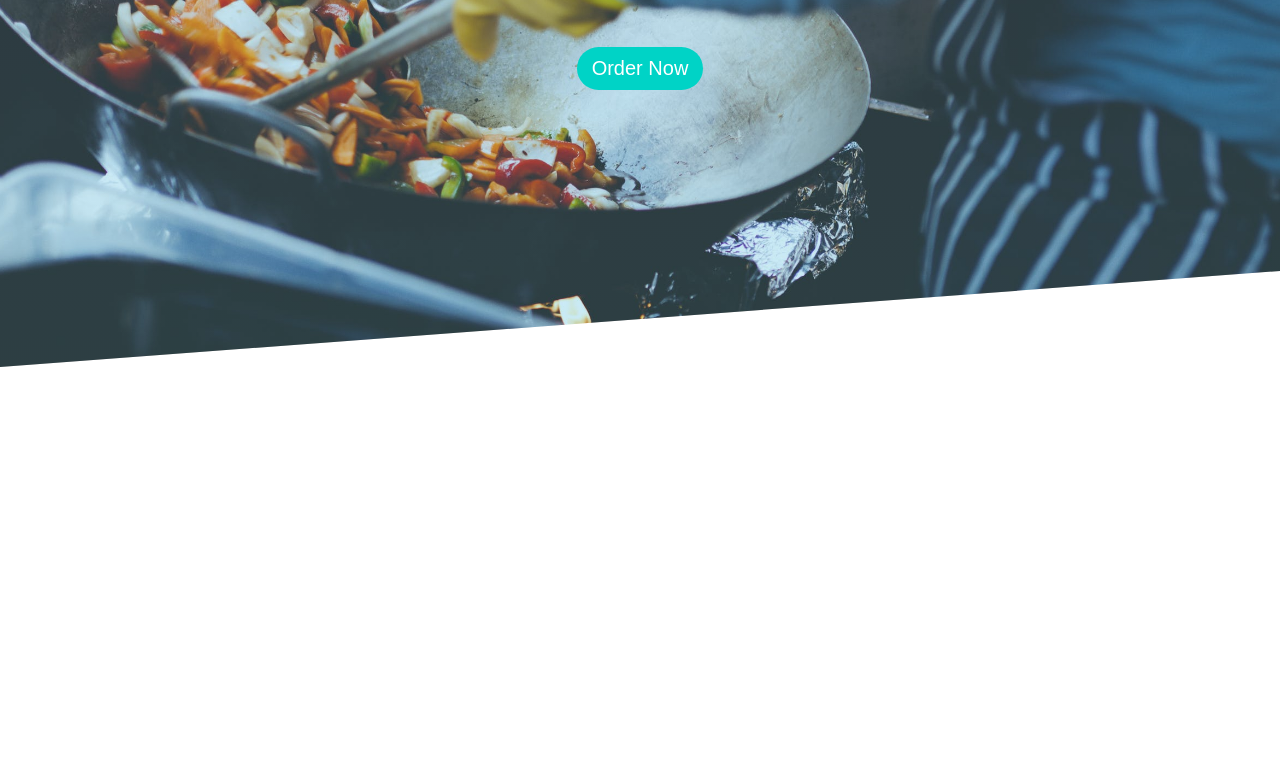
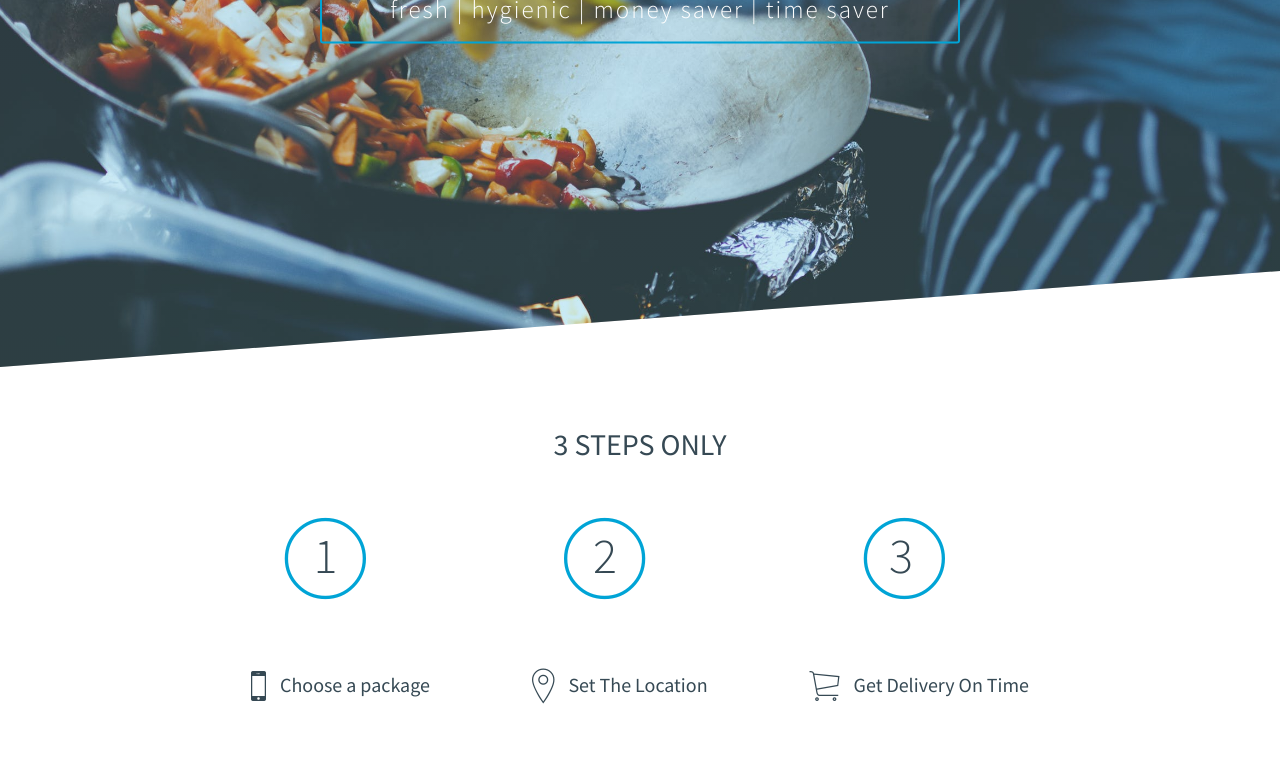
Before and after one commit to momitrahman/lunchbox, a plain HTML site: page index.html in a window 1280 px wide. Shown: the part 433-1206 px from the top of the page. Before the commit the page ends 800 px from the top, so only its background shows below. Drawn offline with nearby package versions, Linux system fonts and the light colour scheme.

Commit message:
Done WORK-STEPS

```diff
--- a/css/style.css
+++ b/css/style.css
@@ -54,34 +54,69 @@ body {
       display: inline-block; }
   .header__navigation {
     font-size: 2rem; }
+    .header__navigation li {
+      list-style: none;
+      display: inline-block; }
     .header__navigation a:link,
     .header__navigation a:visited {
       text-decoration: none;
       color: inherit;
       display: inline-block;
       margin-left: 1rem; }
+    .header__navigation button {
+      font-size: 2rem;
+      font-weight: 300; }
 
 .info {
   position: absolute;
   top: 45%;
   left: 50%;
   transform: translate(-50%, -50%);
-  text-align: center; }
+  text-align: center;
+  border: 2px solid #00a4d6;
+  border-radius: 3px; }
   .info__title {
     font-size: 4rem;
     font-weight: 300;
     letter-spacing: 0.3rem;
     text-transform: uppercase;
-    border-top: 2px solid #00a4d6;
     padding: 1rem; }
   .info__subtitle {
     font-size: 2.5rem;
     font-weight: 300;
     letter-spacing: 0.2rem;
     text-transform: lowercase;
-    border-bottom: 2px solid #00a4d6;
     padding: 1rem; }
-  .info button {
-    font-size: 2rem;
-    font-weight: 300;
-    margin-top: 5rem; }
+
+.works {
+  margin: 5rem 20rem;
+  text-align: center; }
+  .works__title {
+    font-size: 3rem;
+    text-transform: uppercase; }
+  .works__steps {
+    display: flex;
+    justify-content: space-around;
+    align-items: center; }
+    .works__steps .works-step {
+      text-align: center; }
+      .works__steps .works-step--logo {
+        position: relative;
+        margin-right: 3rem; }
+        .works__steps .works-step--logo i {
+          display: block;
+          font-size: 10rem;
+          color: #00a4d6; }
+        .works__steps .works-step--logo span {
+          display: block;
+          position: absolute;
+          top: 22%;
+          left: 42%;
+          font-size: 5rem;
+          font-weight: 300; }
+      .works__steps .works-step--info {
+        font-size: 2rem; }
+        .works__steps .works-step--info i {
+          font-size: calc(100% + 2rem);
+          margin-right: 1rem;
+          vertical-align: middle; }
--- a/index.html
+++ b/index.html
@@ -12,6 +12,7 @@
 </head>
 
 <body>
+  <!-- HOME start -->
   <div class="home">
     <header class="header">
       <div class="header__title">
@@ -21,19 +22,63 @@
       </div>
 
       <nav class="header__navigation">
-        <a href="#">Package</a>
-        <a href="#">Contact</a>
+        <li>
+          <a href="#">Package</a>
+        </li>
+        <li>
+          <a href="#">Contact</a>
+        </li>
+        <button class="btn btn-p">Order Now</button>
       </nav>
     </header>
+
 
     <div class="info">
       <h1 class="info__title">
         <span>Eat Homemade Lunch At Your Place</span>
       </h1>
       <p class="info__subtitle">fresh | hygienic | money saver | time saver </p>
-      <button class="btn btn-p">Order Now</button>
     </div>
   </div>
+  <!-- HOME End -->
+
+  <!-- WORKS Start -->
+  <div class="works">
+    <div class="works__title">3 Steps Only</div>
+    <div class="works__steps">
+      <div class="works-step">
+        <div class="works-step--logo">
+          <i class="ion-ios-circle-outline rel"></i>
+          <span class="abs">1</span>
+        </div>
+        <div class="works-step--info">
+          <i class="ion-iphone"></i>
+          <span>Choose a package</span>
+        </div>
+      </div>
+      <div class="works-step">
+        <div class="works-step--logo">
+          <i class="ion-ios-circle-outline"></i>
+          <span>2</span>
+        </div>
+        <div class="works-step--info">
+          <i class="ion-ios-location-outline"></i>
+          <span>Set The Location</span>
+        </div>
+      </div>
+      <div class="works-step">
+        <div class="works-step--logo">
+          <i class="ion-ios-circle-outline rel"></i>
+          <span class="abs">3</span>
+        </div>
+        <div class="works-step--info">
+          <i class="ion-ios-cart-outline"></i>
+          <span>Get Delivery On Time</span>
+        </div>
+      </div>
+    </div>
+  </div>
+  <!-- WORKS End -->
 
 </body>
 
--- a/sass/layout/_home.scss
+++ b/sass/layout/_home.scss
@@ -35,6 +35,11 @@
 
   &__navigation {
     font-size: 2rem;
+
+    & li {
+      list-style: none;
+      display: inline-block;
+    }
     & a:link,
     & a:visited {
       text-decoration: none;
@@ -43,8 +48,9 @@
       margin-left: 1rem;
     }
 
-    & a:active,
-    & a:hover {
+    & button {
+      font-size: 2rem;
+      font-weight: 300;
     }
   }
 }
@@ -55,13 +61,14 @@
   left: 50%;
   transform: translate(-50%, -50%);
   text-align: center;
+  border: 2px solid $border-color-p;
+  border-radius: 3px;
 
   &__title {
     font-size: 4rem;
     font-weight: 300;
     letter-spacing: 0.3rem;
     text-transform: uppercase;
-    border-top: 2px solid $border-color-p;
     padding: 1rem;
   }
   &__subtitle {
@@ -69,13 +76,6 @@
     font-weight: 300;
     letter-spacing: 0.2rem;
     text-transform: lowercase;
-    border-bottom: 2px solid $border-color-p;
     padding: 1rem;
   }
-
-  & button {
-    font-size: 2rem;
-    font-weight: 300;
-    margin-top: 5rem;
-  }
 }
--- /dev/null
+++ b/sass/layout/_works.scss
@@ -0,0 +1,46 @@
+.works {
+  margin: 5rem 20rem;
+  text-align: center;
+
+  &__title {
+    font-size: 3rem;
+    text-transform: uppercase;
+  }
+
+  &__steps {
+    display: flex;
+    justify-content: space-around;
+    align-items: center;
+
+    .works-step {
+      text-align: center;
+      &--logo {
+        position: relative;
+        margin-right: 3rem;
+
+        & i {
+          display: block;
+          font-size: 10rem;
+          color: $color-p;
+        }
+        & span {
+          display: block;
+          position: absolute;
+          top: 22%;
+          left: 42%;
+          font-size: 5rem;
+          font-weight: 300;
+        }
+      }
+
+      &--info {
+        font-size: 2rem;
+        & i {
+          font-size: calc(100% + 2rem);
+          margin-right: 1rem;
+          vertical-align: middle;
+        }
+      }
+    }
+  }
+}
--- a/sass/main.scss
+++ b/sass/main.scss
@@ -5,4 +5,4 @@
 @import './components/_button.scss';
 
 @import './layout/_home.scss';
-// @import './layout/_works.scss';
+@import './layout/_works.scss';
```
